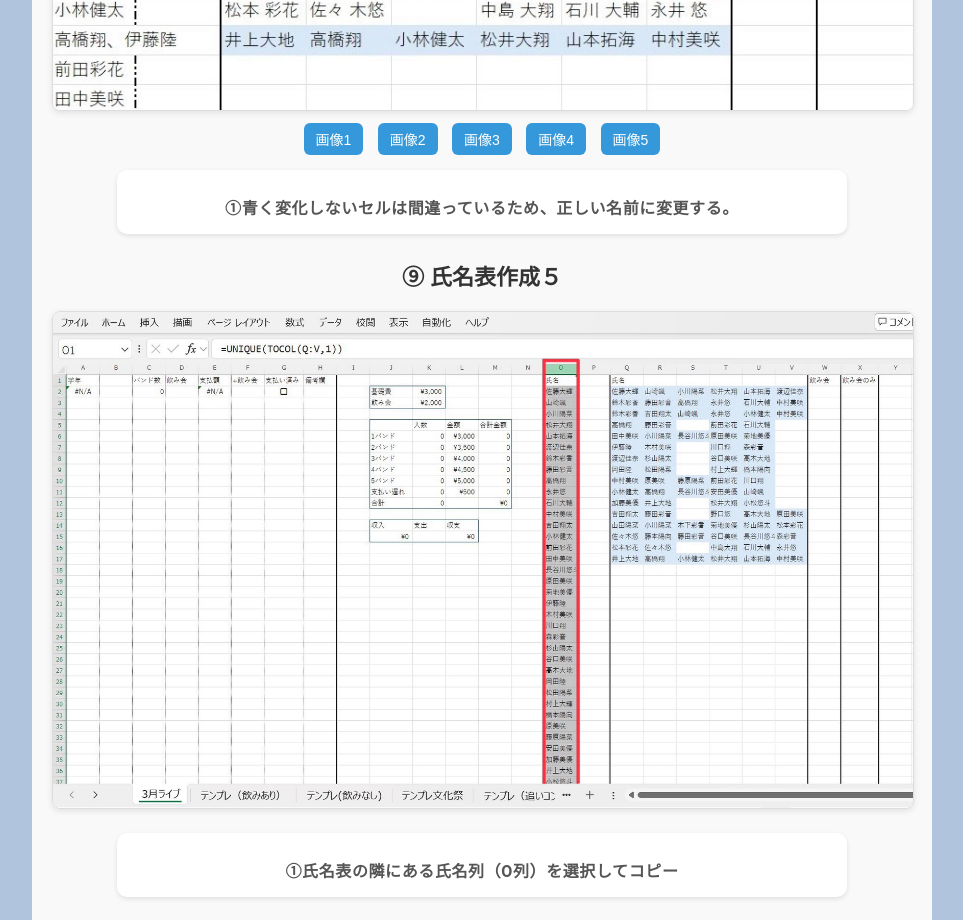
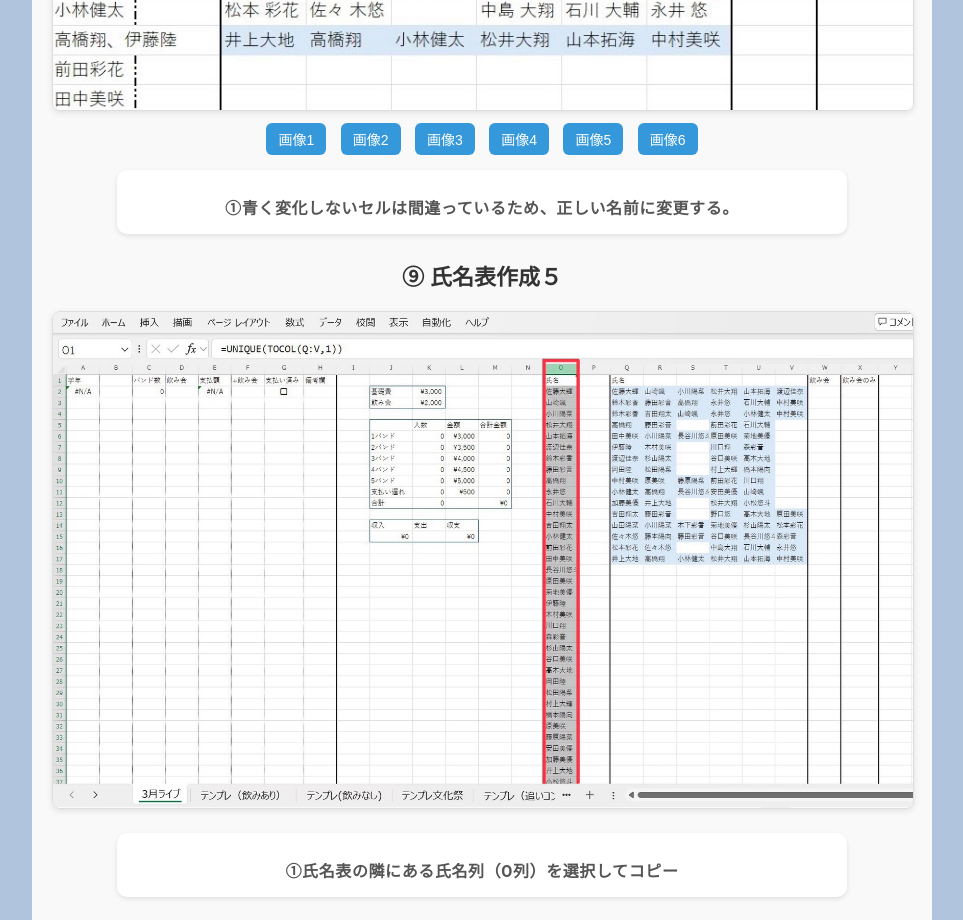
Before and after one commit to HaYu-haru/abbeyroad, a plain HTML site: page topic2.html in a window 1280 px wide. Shown: the part 5700-6620 px from the top of the page, without its empty margins (158-1121 px from the left). Drawn offline with Linux system fonts and the light colour scheme.

Commit message:
Update topic2.html

```diff
--- a/topic2.html
+++ b/topic2.html
@@ -295,6 +295,7 @@ a.back {
       <button onclick="switchStepImage('step8',2)">画像3</button>
       <button onclick="switchStepImage('step8',3)">画像4</button>
       <button onclick="switchStepImage('step8',4)">画像5</button>
+      <button onclick="switchStepImage('step8',5)">画像6</button>
     </div>
     <div class="text-box">
       <div class="description" id="step8-desc">①青く変化しないセルは間違っているため、正しい名前に変更する。</div>
```
